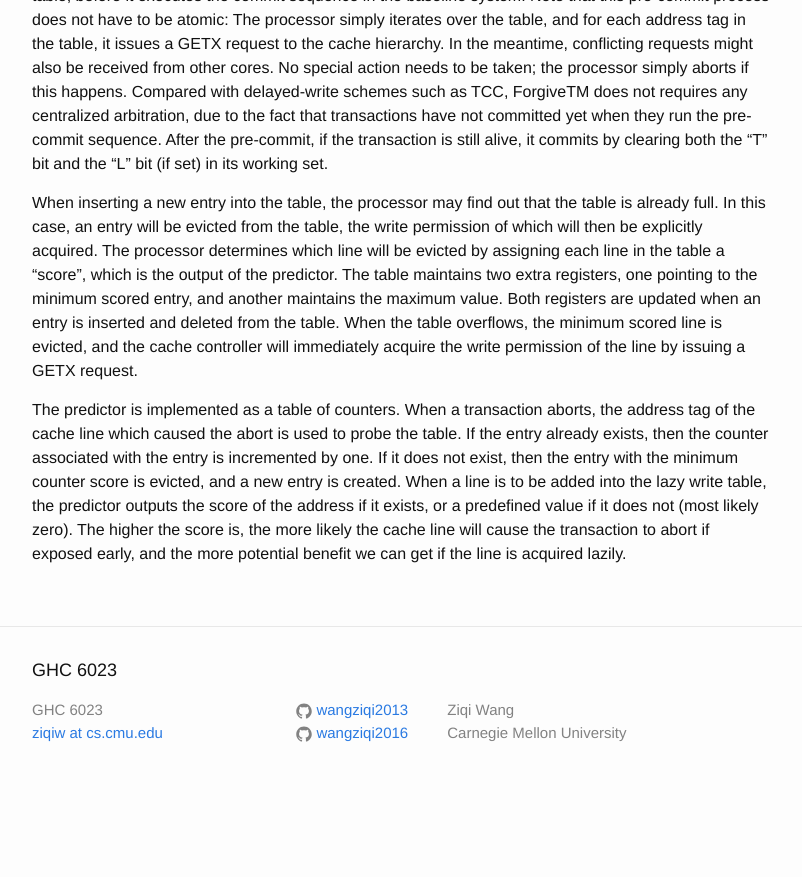
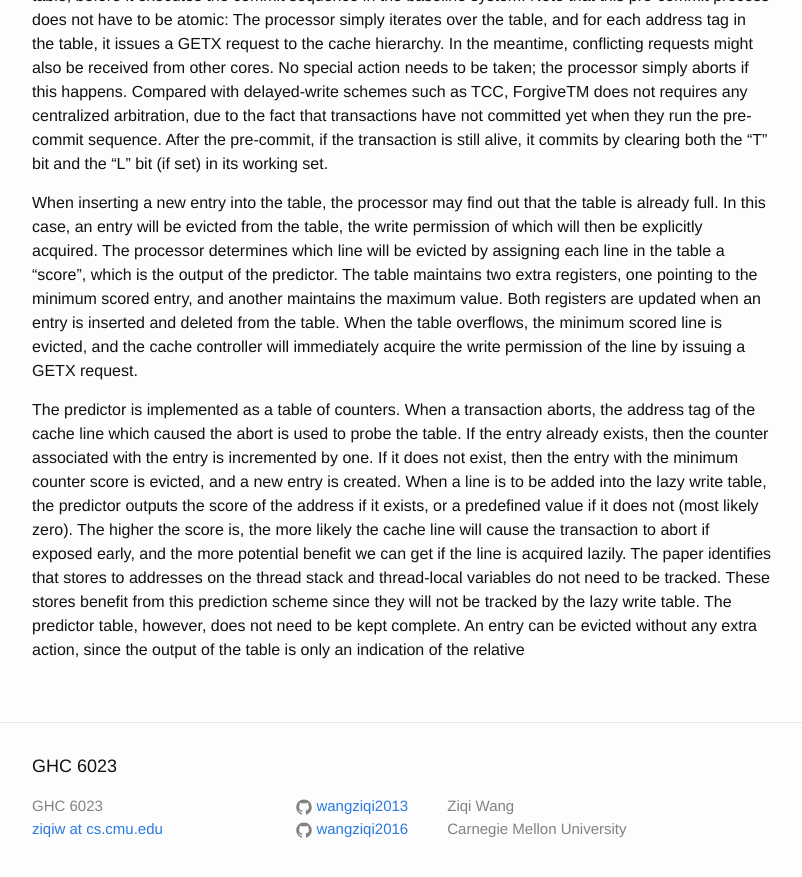
Before and after one commit to wangziqi2013/wangziqi2013.github.io, a Jekyll site: the page built from _posts/2019-09-27-forgivetm.markdown, in a window 1280 px wide and 900 px high, scrolled down 2035 px. Shown: the top 877 px of the window, without its empty margins (238-1040 px from the left). Built offline with Jekyll 4.4.1, drawn with Linux system fonts in a browser that asks for light colours; before the commit the page ends 2839 px from its top, so only the background shows below that.

Commit message:
Working on prediction

```diff
--- a/_posts/2019-09-27-forgivetm.markdown
+++ b/_posts/2019-09-27-forgivetm.markdown
@@ -88,4 +88,7 @@ incremented by one. If it does not exist, then the entry with the minimum counte
 When a line is to be added into the lazy write table, the predictor outputs the score of the address if it exists, or a
 predefined value if it does not (most likely zero). The higher the score is, the more likely the cache line will
 cause the transaction to abort if exposed early, and the more potential benefit we can get if the line is acquired
-lazily.
+lazily. The paper identifies that stores to addresses on the thread stack and thread-local variables do not need to be
+tracked. These stores benefit from this prediction scheme since they will not be tracked by the lazy write table. The predictor
+table, however, does not need to be kept complete. An entry can be evicted without any extra action, since the output of
+the table is only an indication of the relative
```
